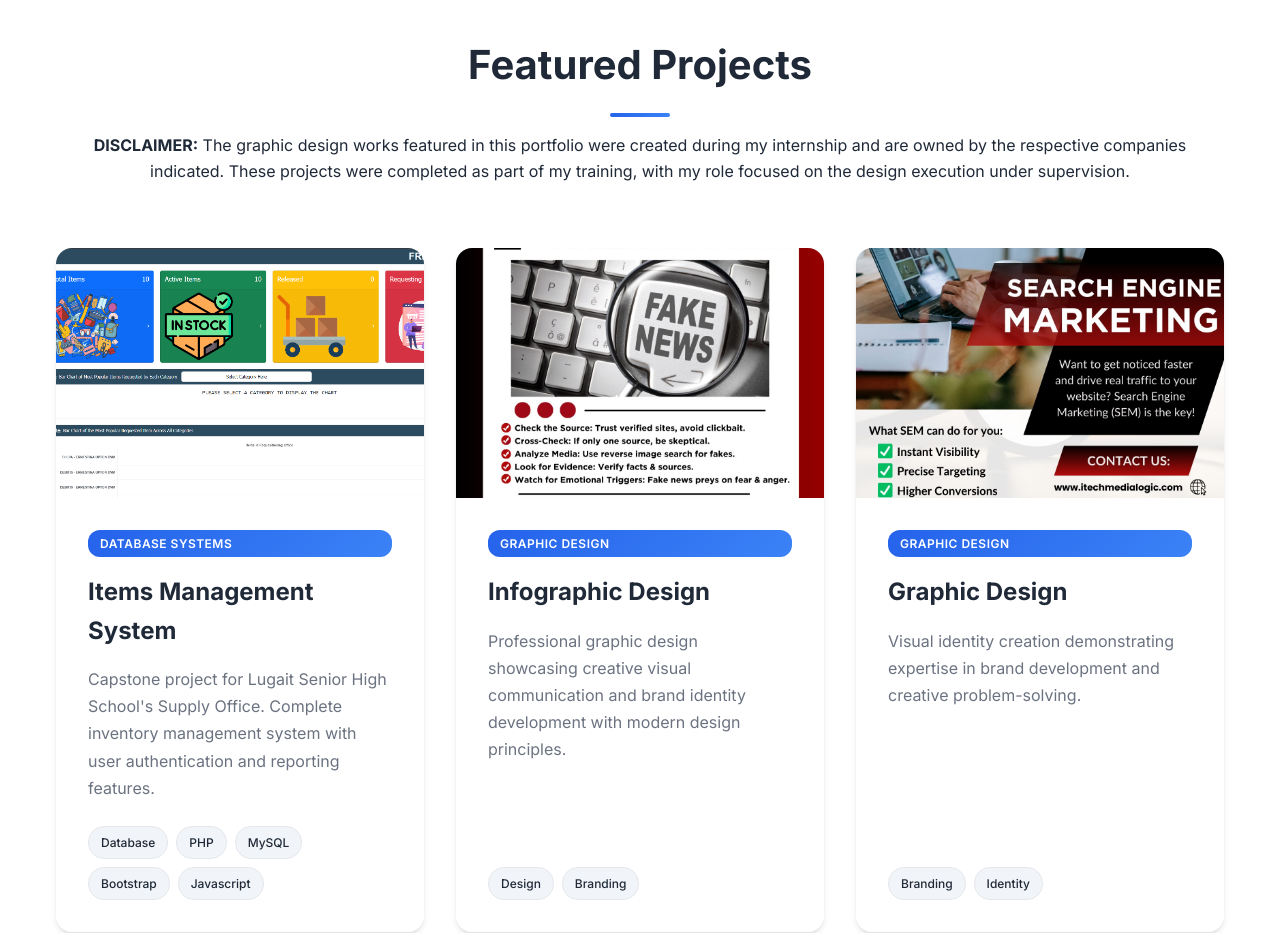
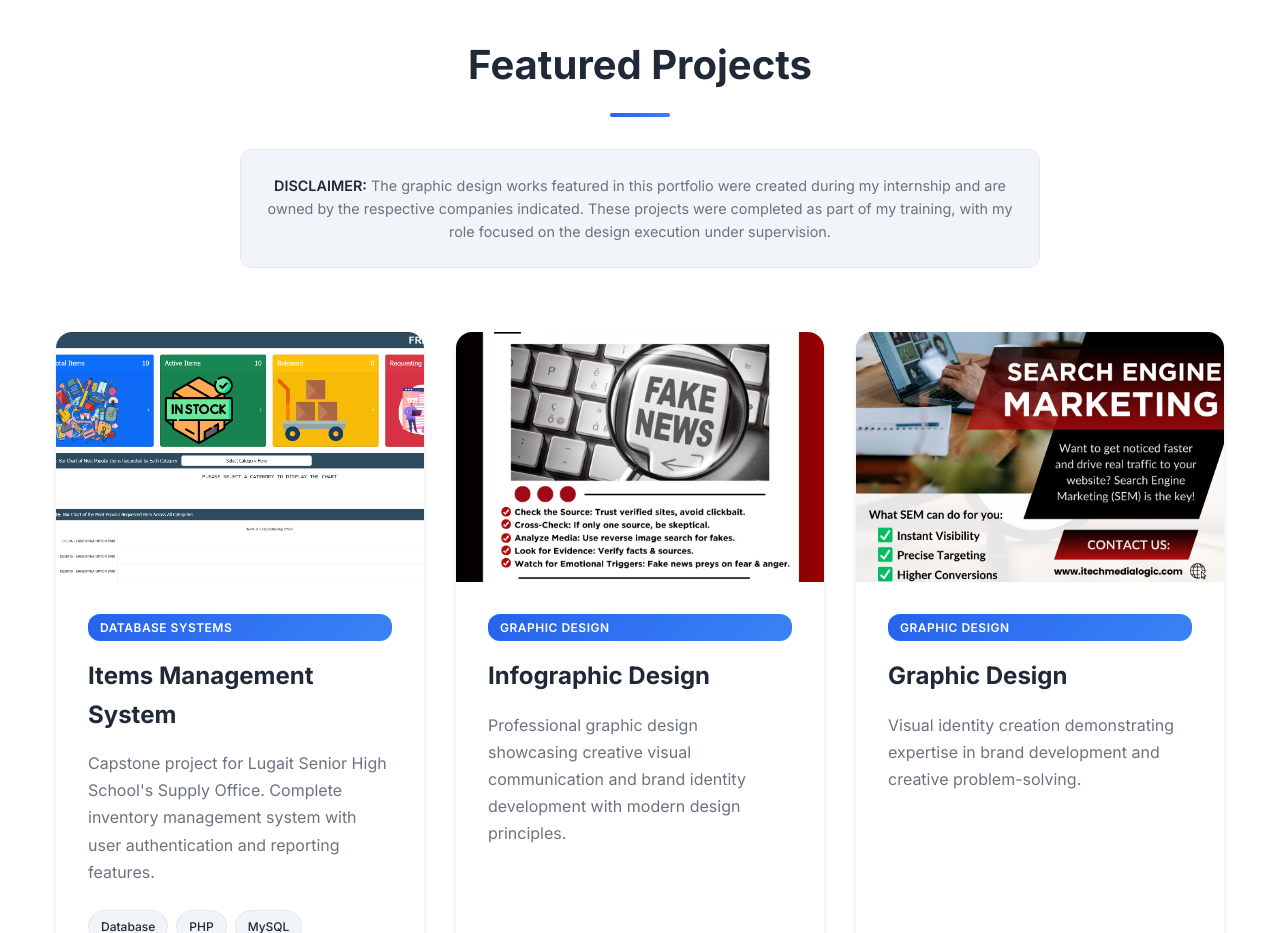
Before and after one commit to janbins212/Portfolio, a website: page index.html in a window 1280 px wide. Shown: the part 3620-4553 px from the top of the page. Drawn offline with Linux system fonts and the light colour scheme.

Commit message:
Update style.css

```diff
--- a/style.css
+++ b/style.css
@@ -899,7 +899,31 @@ section {
 .projects {
   background: var(--bg-primary);
 }
-
+/* Project Disclaimer */
+.project-disclaimer {
+  background: var(--bg-accent);
+  border: 1px solid var(--border-color);
+  border-radius: 12px;
+  padding: 1.5rem;
+  margin-top: 2rem;
+  margin-bottom: 1rem;
+  max-width: 800px;
+  margin-left: auto;
+  margin-right: auto;
+}
+
+.project-disclaimer p {
+  margin: 0;
+  font-size: 0.9rem;
+  line-height: 1.6;
+  color: var(--text-secondary);
+  text-align: center;
+}
+
+.project-disclaimer strong {
+  color: var(--text-primary);
+  font-weight: 600;
+}
 .projects-grid {
   display: grid;
   grid-template-columns: repeat(auto-fit, minmax(350px, 1fr));
```
